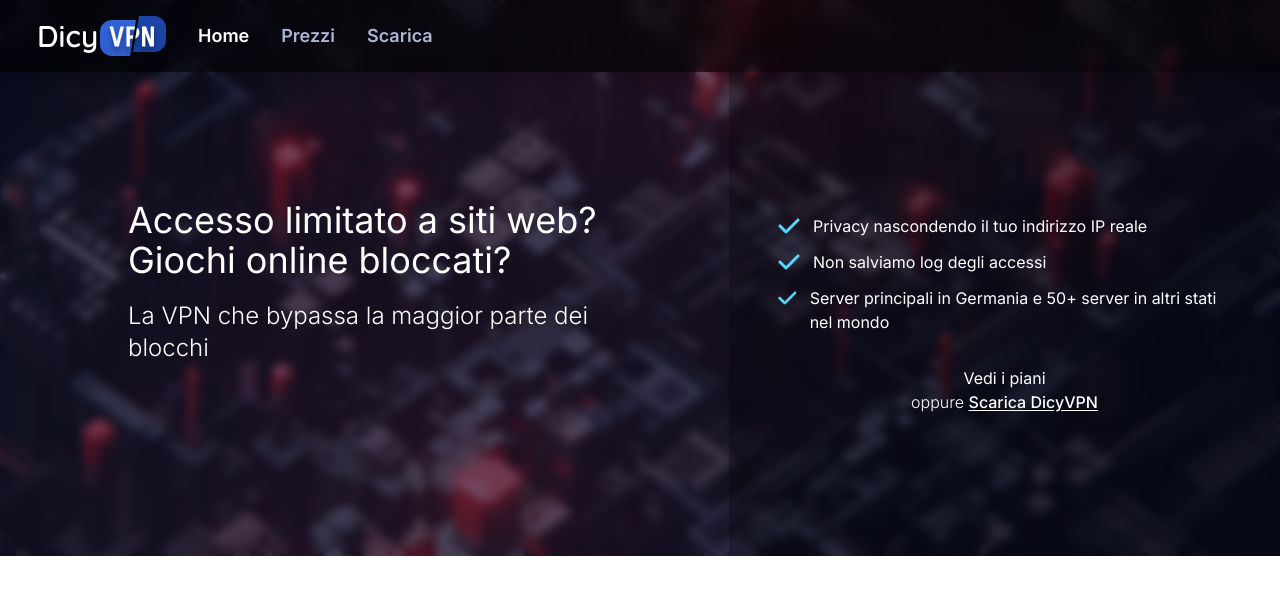
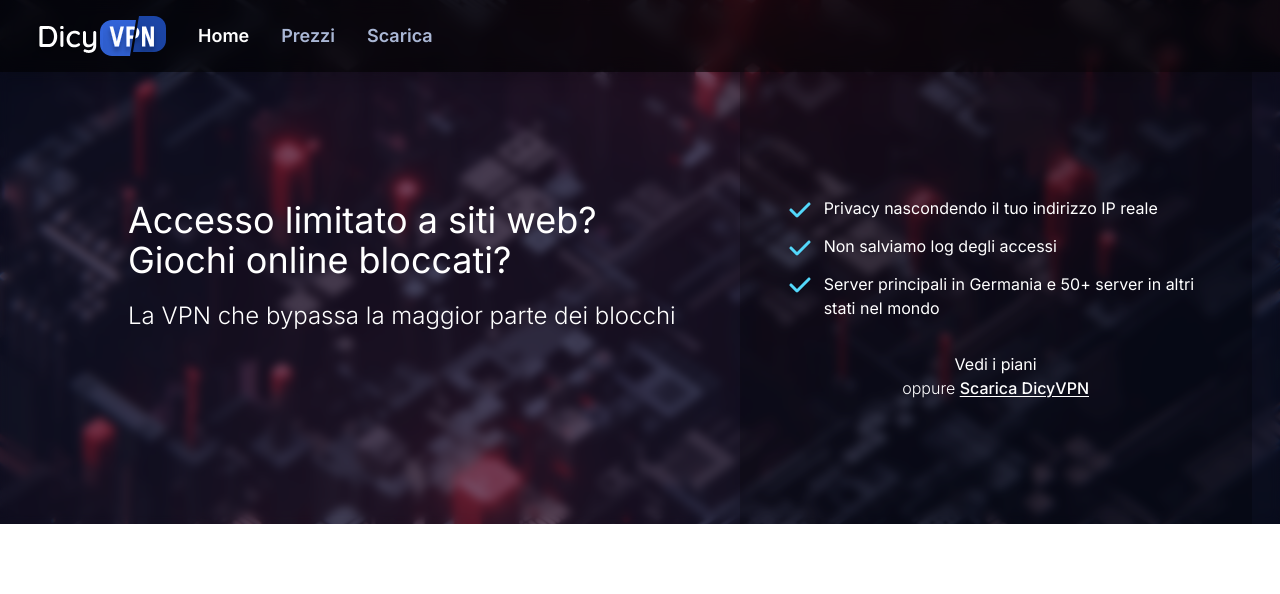
Before and after one commit to Dicy/vpn-website, a Nuxt app: page / in a window 1280 px wide. Shown: the top 594 px of the page. Built offline with nearby package versions, Linux system fonts and the light colour scheme.

Commit message:
Fix SVG icons being resized

```diff
--- a/pages/index.vue
+++ b/pages/index.vue
@@ -2,29 +2,35 @@
   <div class="hero-background text-white">
     <div class="hero-container w-full">
       <div class="m-auto max-w-screen-xl flex">
-        <div class="flex-col items-center justify-center p-128 pb-192">
+        <div class="flex-col items-center justify-center p-128 pb-192 pr-64">
           <h1 class="text-h1">Accesso limitato a siti web?<br>Giochi online bloccati?</h1>
           <h2 class="text-h2 font-light mt-20">La VPN che bypassa la maggior parte dei blocchi</h2>
         </div>
-        <div class="lateral-container flex flex-col items-center justify-center p-48 gap-32">
+        <div class="lateral-container flex flex-col items-center justify-center p-48 gap-32 max-w-[32rem]">
           <div class="features">
             <ul class="flex flex-col gap-12">
               <li>
+                <div>
                   <svg width="24" height="24" viewBox="0 0 24 24" fill="none" xmlns="http://www.w3.org/2000/svg">
                     <path d="M22.0594 4.94061C22.6453 5.52655 22.6453 6.47811 22.0594 7.06405L10.0594 19.0641C9.47344 19.65 8.52188 19.65 7.93594 19.0641L1.93594 13.0641C1.35001 12.4781 1.35001 11.5266 1.93594 10.9406C2.52188 10.3547 3.47344 10.3547 4.05938 10.9406L9.00001 15.8766L19.9406 4.94061C20.5266 4.35468 21.4781 4.35468 22.0641 4.94061H22.0594Z" fill="#53D8FB"/>
                   </svg>
+                </div>
                 <span>Privacy nascondendo il tuo indirizzo IP reale</span>
               </li>
               <li>
+                <div>
                   <svg width="24" height="24" viewBox="0 0 24 24" fill="none" xmlns="http://www.w3.org/2000/svg">
                     <path d="M22.0594 4.94061C22.6453 5.52655 22.6453 6.47811 22.0594 7.06405L10.0594 19.0641C9.47344 19.65 8.52188 19.65 7.93594 19.0641L1.93594 13.0641C1.35001 12.4781 1.35001 11.5266 1.93594 10.9406C2.52188 10.3547 3.47344 10.3547 4.05938 10.9406L9.00001 15.8766L19.9406 4.94061C20.5266 4.35468 21.4781 4.35468 22.0641 4.94061H22.0594Z" fill="#53D8FB"/>
                   </svg>
+                </div>
                 <span>Non salviamo log degli accessi</span>
               </li>
               <li>
+                <div>
                   <svg width="24" height="24" viewBox="0 0 24 24" fill="none" xmlns="http://www.w3.org/2000/svg">
                     <path d="M22.0594 4.94061C22.6453 5.52655 22.6453 6.47811 22.0594 7.06405L10.0594 19.0641C9.47344 19.65 8.52188 19.65 7.93594 19.0641L1.93594 13.0641C1.35001 12.4781 1.35001 11.5266 1.93594 10.9406C2.52188 10.3547 3.47344 10.3547 4.05938 10.9406L9.00001 15.8766L19.9406 4.94061C20.5266 4.35468 21.4781 4.35468 22.0641 4.94061H22.0594Z" fill="#53D8FB"/>
                   </svg>
+                </div>
                 <span>Server principali in Germania e 50+ server in altri stati nel mondo</span>
               </li>
             </ul>
```
Lines whose indentation alone changed are shown as unchanged.
